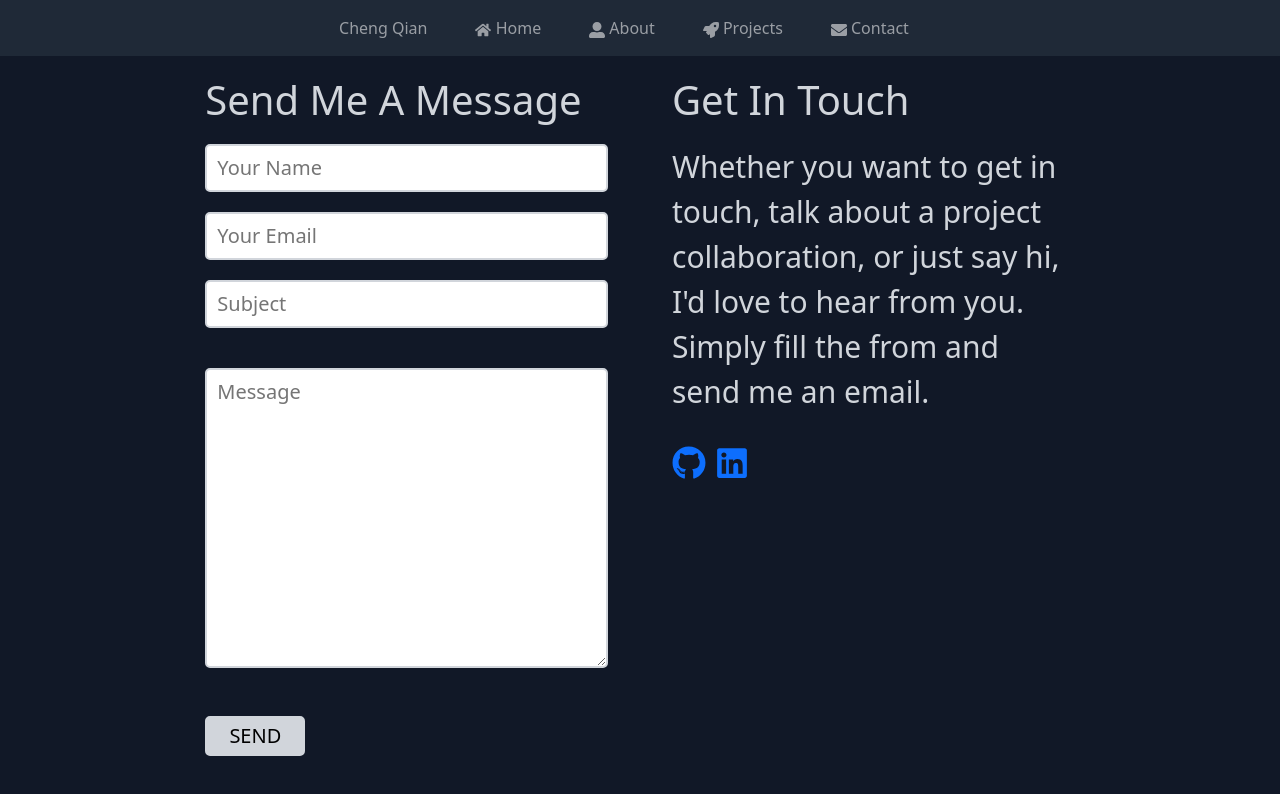
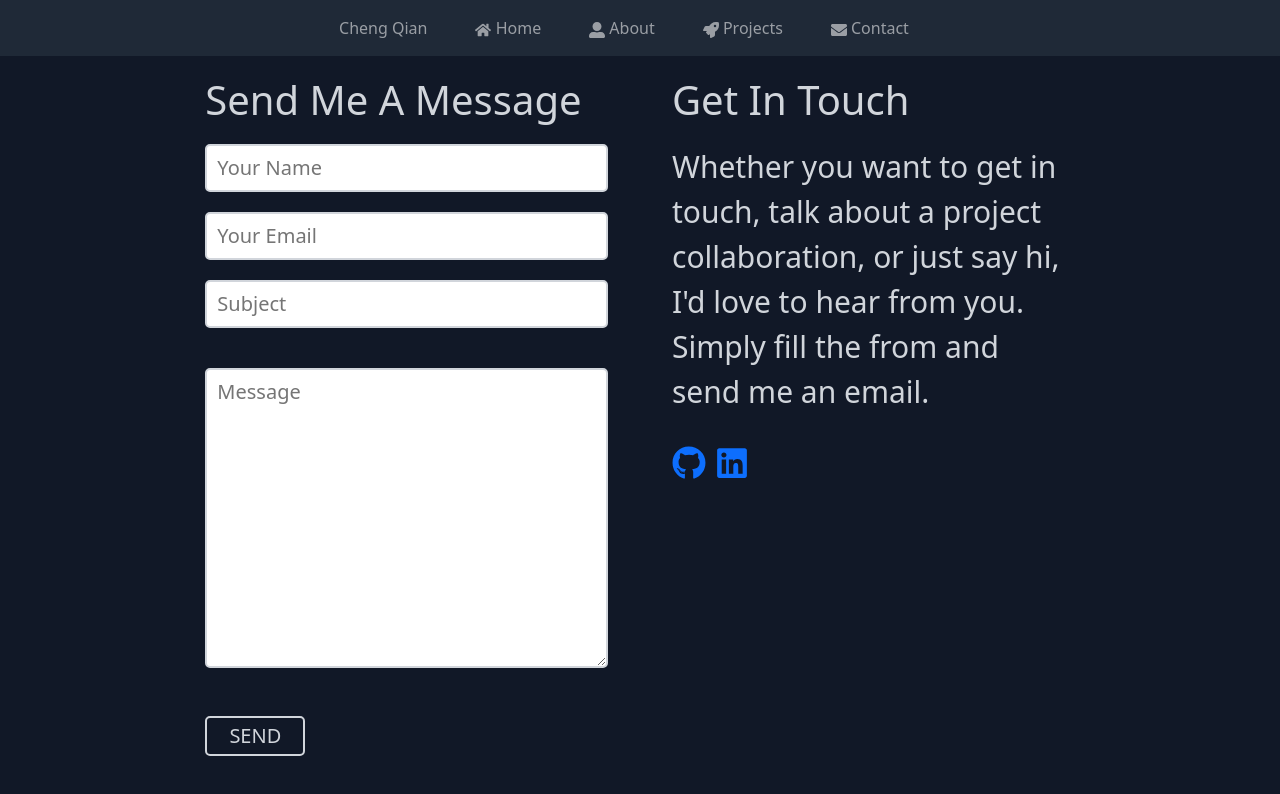
Before and after one commit to M4DF1R3/my-portfolio, a React (Create React App) app: page /contact in a window 1280 px wide. In both pictures the pointer is over the input "SEND". Shown: the top 794 px of the page. Built offline with nearby package versions, Linux system fonts and the light colour scheme.

Commit message:
Minor Changes

```diff
--- a/src/components/Contact/Contact.scss
+++ b/src/components/Contact/Contact.scss
@@ -59,6 +59,11 @@
                         border-radius: 5px;
                         border: 2px solid rgb(209 213 219);
                         background-color: rgb(209 213 219);
+
+                        &:hover {
+                            background-color: rgb(17 24 39);
+                            color: rgb(209 213 219);
+                        }
                     }
                 }
 
```
